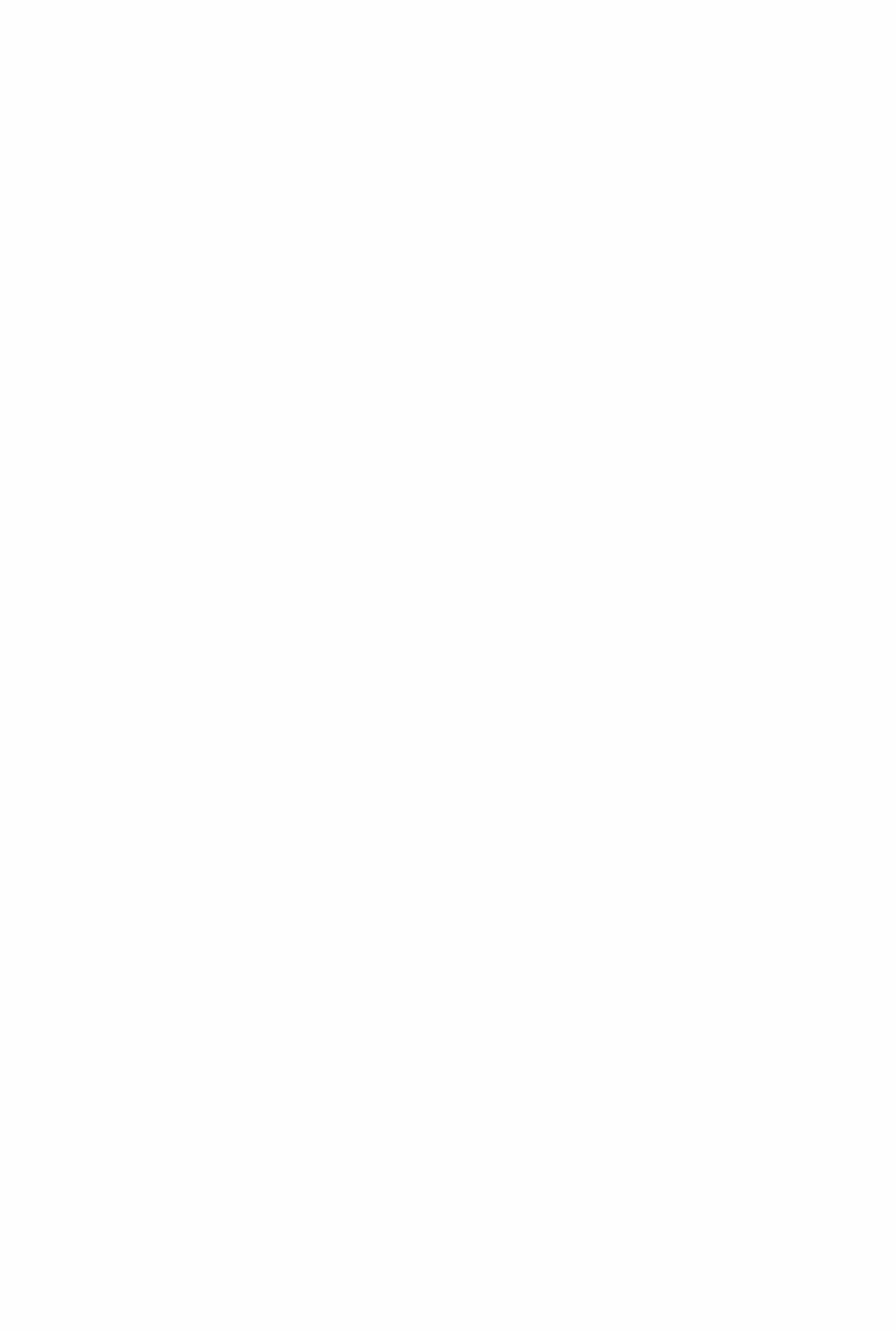
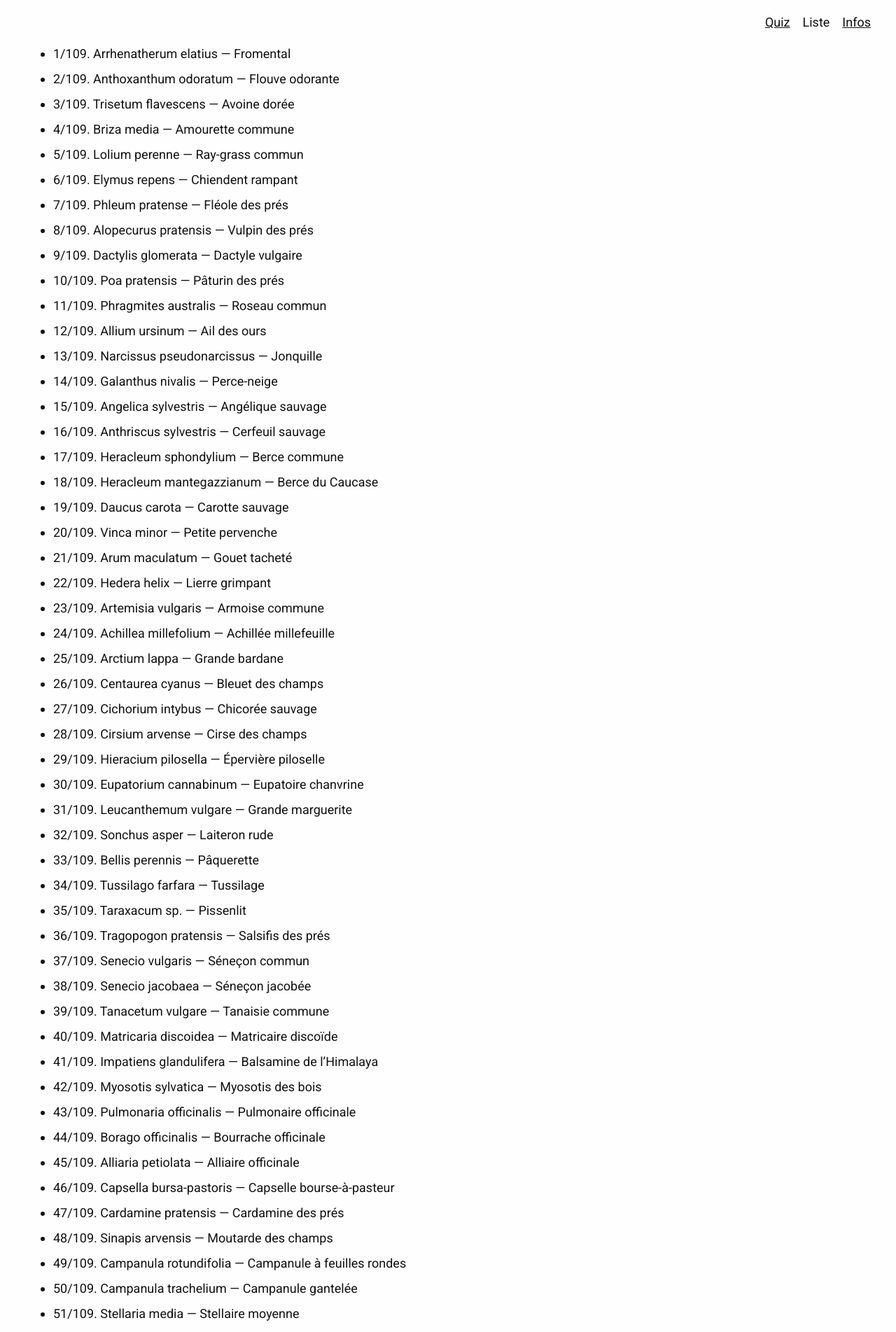
Before and after one commit to raphaellarrinaga/plantquiz, a Nuxt app: page /list in a window 1280 px wide. Before the commit this address had no page. Shown: the top 1903 px of the page at 70% size. Before the commit the page ends 800 px from the top, so only its background shows below. Built offline with nearby package versions, Linux system fonts and the light colour scheme.

Commit message:
Add list. Add random and reveal

```diff
--- a/app/assets/data/plants.json
+++ b/app/assets/data/plants.json
@@ -1,6 +1,6 @@
 [
   {
-    "botanicalName": "Arrhenatherum elatius",
+    "scientificName": "Arrhenatherum elatius",
     "vernacularName": "Fromental",
     "family": "Poaceae",
     "exotic": false,
@@ -18,7 +18,7 @@
     ]
   },
   {
-    "botanicalName": "Anthoxanthum odoratum",
+    "scientificName": "Anthoxanthum odoratum",
     "vernacularName": "Flouve odorante",
     "family": "Poaceae",
     "exotic": false,
@@ -36,7 +36,7 @@
     ]
   },
   {
-    "botanicalName": "Trisetum flavescens",
+    "scientificName": "Trisetum flavescens",
     "vernacularName": "Avoine dorée",
     "family": "Poaceae",
     "exotic": false,
@@ -54,7 +54,7 @@
     ]
   },
   {
-    "botanicalName": "Briza media",
+    "scientificName": "Briza media",
     "vernacularName": "Amourette commune",
     "family": "Poaceae",
     "exotic": false,
@@ -68,7 +68,7 @@
     "interest": "Graminée vivace élégante aux épillets pendants, typique des prairies maigres et très appréciée en gestion extensive."
   },
   {
-    "botanicalName": "Lolium perenne",
+    "scientificName": "Lolium perenne",
     "vernacularName": "Ray-grass commun",
     "family": "Poaceae",
     "exotic": false,
@@ -82,7 +82,7 @@
     "interest": "Graminée très commune et résistante au piétinement, largement utilisée en prairies pâturées et pelouses."
   },
   {
-    "botanicalName": "Elymus repens",
+    "scientificName": "Elymus repens",
     "vernacularName": "Chiendent rampant",
     "family": "Poaceae",
     "exotic": false,
@@ -96,7 +96,7 @@
     "interest": "Graminée vivace très compétitive à rhizomes traçants, colonisant rapidement les sols perturbés et agricoles."
   },
   {
-    "botanicalName": "Phleum pratense",
+    "scientificName": "Phleum pratense",
     "vernacularName": "Fléole des prés",
     "family": "Poaceae",
     "exotic": false,
@@ -110,7 +110,7 @@
     "interest": "Graminée vivace fourragère de grande qualité, caractéristique des prairies permanentes bien gérées."
   },
   {
-    "botanicalName": "Alopecurus pratensis",
+    "scientificName": "Alopecurus pratensis",
     "vernacularName": "Vulpin des prés",
     "family": "Poaceae",
     "exotic": false,
@@ -124,7 +124,7 @@
     "interest": "Graminée vivace des prairies humides à fraîches, indicatrice de sols riches et souvent inondables."
   },
   {
-    "botanicalName": "Dactylis glomerata",
+    "scientificName": "Dactylis glomerata",
     "vernacularName": "Dactyle vulgaire",
     "family": "Poaceae",
     "exotic": false,
@@ -138,7 +138,7 @@
     "interest": "Graminée vivace robuste et productive, tolérant bien la sécheresse et largement utilisée en prairies."
   },
   {
-    "botanicalName": "Poa pratensis",
+    "scientificName": "Poa pratensis",
     "vernacularName": "Pâturin des prés",
     "family": "Poaceae",
     "exotic": false,
@@ -152,7 +152,7 @@
     "interest": "Graminée vivace à rhizomes courts, formant un gazon dense, très répandue dans les prairies et pelouses naturelles."
   },
   {
-    "botanicalName": "Phragmites australis",
+    "scientificName": "Phragmites australis",
     "vernacularName": "Roseau commun",
     "family": "Poaceae",
     "exotic": false,
@@ -166,7 +166,7 @@
     "interest": "Grande graminée des zones humides, structurante pour les roselières, jouant un rôle écologique majeur."
   },
   {
-    "botanicalName": "Allium ursinum",
+    "scientificName": "Allium ursinum",
     "vernacularName": "Ail des ours",
     "family": "Amaryllidaceae",
     "exotic": false,
@@ -180,7 +180,7 @@
     "interest": "Plante forestière printanière des sous-bois frais, comestible et très odorante, indicatrice de sols riches en humus."
   },
   {
-    "botanicalName": "Narcissus pseudonarcissus",
+    "scientificName": "Narcissus pseudonarcissus",
     "vernacularName": "Jonquille",
     "family": "Amaryllidaceae",
     "exotic": false,
@@ -194,7 +194,7 @@
     "interest": "Plante bulbeuse printanière emblématique des prairies et lisières, appréciée pour sa floraison précoce et décorative."
   },
   {
-    "botanicalName": "Galanthus nivalis",
+    "scientificName": "Galanthus nivalis",
     "vernacularName": "Perce-neige",
     "family": "Amaryllidaceae",
     "exotic": false,
@@ -208,7 +208,7 @@
     "interest": "Plante bulbeuse très précoce des sous-bois, annonçant la fin de l’hiver, tolérant le froid et les sols frais."
   },
   {
-    "botanicalName": "Angelica sylvestris",
+    "scientificName": "Angelica sylvestris",
     "vernacularName": "Angélique sauvage",
     "family": "Apiaceae",
     "exotic": false,
@@ -222,7 +222,7 @@
     "interest": "Grande plante vivace des milieux frais et humides, très mellifère, jouant un rôle important pour les insectes pollinisateurs."
   },
   {
-    "botanicalName": "Anthriscus sylvestris",
+    "scientificName": "Anthriscus sylvestris",
     "vernacularName": "Cerfeuil sauvage",
     "family": "Apiaceae",
     "exotic": false,
@@ -236,7 +236,7 @@
     "interest": "Plante commune des bords de chemins et prairies, à croissance rapide, floraison printanière abondante et nectarifère."
   },
   {
-    "botanicalName": "Heracleum sphondylium",
+    "scientificName": "Heracleum sphondylium",
     "vernacularName": "Berce commune",
     "family": "Apiaceae",
     "exotic": false,
@@ -250,7 +250,7 @@
     "interest": "Grande vivace des prairies et lisières, très attractive pour les insectes, mais pouvant être confondue avec des espèces toxiques."
   },
   {
-    "botanicalName": "Heracleum mantegazzianum",
+    "scientificName": "Heracleum mantegazzianum",
     "vernacularName": "Berce du Caucase",
     "family": "Apiaceae",
     "exotic": true,
@@ -264,7 +264,7 @@
     "interest": "Espèce exotique invasive très vigoureuse, phototoxique, colonisant rapidement les berges et représentant un risque sanitaire."
   },
   {
-    "botanicalName": "Daucus carota",
+    "scientificName": "Daucus carota",
     "vernacularName": "Carotte sauvage",
     "family": "Apiaceae",
     "exotic": false,
@@ -278,7 +278,7 @@
     "interest": "Plante bisannuelle des prairies sèches et talus, ancêtre de la carotte cultivée, très appréciée des pollinisateurs."
   },
   {
-    "botanicalName": "Vinca minor",
+    "scientificName": "Vinca minor",
     "vernacularName": "Petite pervenche",
     "family": "Apocynaceae",
     "exotic": false,
@@ -292,7 +292,7 @@
     "interest": "Vivace couvre-sol persistante des sous-bois, appréciée pour sa floraison printanière et sa bonne tolérance à l’ombre."
   },
   {
-    "botanicalName": "Arum maculatum",
+    "scientificName": "Arum maculatum",
     "vernacularName": "Gouet tacheté",
     "family": "Araceae",
     "exotic": false,
@@ -306,7 +306,7 @@
     "interest": "Plante de sous-bois frais reconnaissable à son inflorescence en spadice, toxique mais écologiquement intéressante."
   },
   {
-    "botanicalName": "Hedera helix",
+    "scientificName": "Hedera helix",
     "vernacularName": "Lierre grimpant",
     "family": "Araliaceae",
     "exotic": false,
@@ -320,7 +320,7 @@
     "interest": "Plante ligneuse persistante majeure pour la biodiversité, floraison tardive mellifère et abri pour de nombreuses espèces."
   },
   {
-    "botanicalName": "Artemisia vulgaris",
+    "scientificName": "Artemisia vulgaris",
     "vernacularName": "Armoise commune",
     "family": "Asteraceae",
     "exotic": false,
@@ -334,7 +334,7 @@
     "interest": "Vivace robuste des friches et bords de chemins, plante aromatique traditionnelle aux usages médicinaux anciens."
   },
   {
-    "botanicalName": "Achillea millefolium",
+    "scientificName": "Achillea millefolium",
     "vernacularName": "Achillée millefeuille",
     "family": "Asteraceae",
     "exotic": false,
@@ -348,7 +348,7 @@
     "interest": "Vivace très commune des prairies, résistante à la sécheresse, mellifère et largement utilisée en phytothérapie."
   },
   {
-    "botanicalName": "Arctium lappa",
+    "scientificName": "Arctium lappa",
     "vernacularName": "Grande bardane",
     "family": "Asteraceae",
     "exotic": false,
@@ -362,7 +362,7 @@
     "interest": "Grande bisannuelle des sols riches, reconnaissable à ses capitules crochus et utilisée en phytothérapie."
   },
   {
-    "botanicalName": "Centaurea cyanus",
+    "scientificName": "Centaurea cyanus",
     "vernacularName": "Bleuet des champs",
     "family": "Asteraceae",
     "exotic": false,
@@ -376,7 +376,7 @@
     "interest": "Plante annuelle emblématique des cultures céréalières, très décorative et favorable aux insectes pollinisateurs."
   },
   {
-    "botanicalName": "Cichorium intybus",
+    "scientificName": "Cichorium intybus",
     "vernacularName": "Chicorée sauvage",
     "family": "Asteraceae",
     "exotic": false,
@@ -390,7 +390,7 @@
     "interest": "Vivace des bords de routes et friches, reconnaissable à ses fleurs bleues s’ouvrant le matin."
   },
   {
-    "botanicalName": "Cirsium arvense",
+    "scientificName": "Cirsium arvense",
     "vernacularName": "Cirse des champs",
     "family": "Asteraceae",
     "exotic": false,
@@ -404,7 +404,7 @@
     "interest": "Vivace à rhizomes traçants des milieux ouverts, très mellifère mais compétitive, souvent considérée comme adventice."
   },
   {
-    "botanicalName": "Hieracium pilosella",
+    "scientificName": "Hieracium pilosella",
     "vernacularName": "Épervière piloselle",
     "family": "Asteraceae",
     "exotic": false,
@@ -418,7 +418,7 @@
     "interest": "Petite vivace stolonifère des sols secs et pauvres, indicatrice de milieux maigres et ensoleillés."
   },
   {
-    "botanicalName": "Eupatorium cannabinum",
+    "scientificName": "Eupatorium cannabinum",
     "vernacularName": "Eupatoire chanvrine",
     "family": "Asteraceae",
     "exotic": false,
@@ -432,7 +432,7 @@
     "interest": "Grande vivace des milieux humides, très attractive pour les pollinisateurs en fin d’été."
   },
   {
-    "botanicalName": "Leucanthemum vulgare",
+    "scientificName": "Leucanthemum vulgare",
     "vernacularName": "Grande marguerite",
     "family": "Asteraceae",
     "exotic": false,
@@ -446,7 +446,7 @@
     "interest": "Vivace emblématique des prairies, très décorative, résistante et favorable à la biodiversité."
   },
   {
-    "botanicalName": "Sonchus asper",
+    "scientificName": "Sonchus asper",
     "vernacularName": "Laiteron rude",
     "family": "Asteraceae",
     "exotic": false,
@@ -460,7 +460,7 @@
     "interest": "Plante annuelle des sols riches et perturbés, floraison prolongée et source de nectar."
   },
   {
-    "botanicalName": "Bellis perennis",
+    "scientificName": "Bellis perennis",
     "vernacularName": "Pâquerette",
     "family": "Asteraceae",
     "exotic": false,
@@ -474,7 +474,7 @@
     "interest": "Petite vivace très commune des pelouses, floraison longue et grande tolérance au piétinement."
   },
   {
-    "botanicalName": "Tussilago farfara",
+    "scientificName": "Tussilago farfara",
     "vernacularName": "Tussilage",
     "family": "Asteraceae",
     "exotic": false,
@@ -488,7 +488,7 @@
     "interest": "Vivace pionnière à floraison très précoce, colonisant les sols nus et instables."
   },
   {
-    "botanicalName": "Taraxacum sp.",
+    "scientificName": "Taraxacum sp.",
     "vernacularName": "Pissenlit",
     "family": "Asteraceae",
     "exotic": false,
@@ -502,7 +502,7 @@
     "interest": "Vivace très commune aux usages alimentaires et médicinaux, ressource importante pour les pollinisateurs."
   },
   {
-    "botanicalName": "Tragopogon pratensis",
+    "scientificName": "Tragopogon pratensis",
     "vernacularName": "Salsifis des prés",
     "family": "Asteraceae",
     "exotic": false,
@@ -516,7 +516,7 @@
     "interest": "Bisannuelle des prairies, reconnaissable à ses capitules s’ouvrant le matin et à ses fruits plumeux."
   },
   {
-    "botanicalName": "Senecio vulgaris",
+    "scientificName": "Senecio vulgaris",
     "vernacularName": "Séneçon commun",
     "family": "Asteraceae",
     "exotic": false,
@@ -530,7 +530,7 @@
     "interest": "Plante annuelle très commune des sols perturbés, floraison presque continue mais toxique pour le bétail."
   },
   {
-    "botanicalName": "Senecio jacobaea",
+    "scientificName": "Senecio jacobaea",
     "vernacularName": "Séneçon jacobée",
     "family": "Asteraceae",
     "exotic": false,
@@ -544,7 +544,7 @@
     "interest": "Bisannuelle des prairies et friches, toxique pour le bétail mais importante pour certains insectes spécialisés."
   },
   {
-    "botanicalName": "Tanacetum vulgare",
+    "scientificName": "Tanacetum vulgare",
     "vernacularName": "Tanaisie commune",
     "family": "Asteraceae",
     "exotic": false,
@@ -558,7 +558,7 @@
     "interest": "Vivace aromatique robuste des bords de chemins, traditionnellement utilisée comme plante répulsive."
   },
   {
-    "botanicalName": "Matricaria discoidea",
+    "scientificName": "Matricaria discoidea",
     "vernacularName": "Matricaire discoïde",
     "family": "Asteraceae",
     "exotic": false,
@@ -572,7 +572,7 @@
     "interest": "Petite annuelle pionnière des sols piétinés, reconnaissable à ses capitules sans ligules."
   },
   {
-    "botanicalName": "Impatiens glandulifera",
+    "scientificName": "Impatiens glandulifera",
     "vernacularName": "Balsamine de l’Himalaya",
     "family": "Balsaminaceae",
     "exotic": true,
@@ -586,7 +586,7 @@
     "interest": "Espèce exotique invasive des milieux humides, à croissance rapide, concurrençant fortement la flore locale."
   },
   {
-    "botanicalName": "Myosotis sylvatica",
+    "scientificName": "Myosotis sylvatica",
     "vernacularName": "Myosotis des bois",
     "family": "Boraginaceae",
     "exotic": false,
@@ -600,7 +600,7 @@
     "interest": "Plante délicate des milieux frais et ombragés, appréciée pour sa floraison printanière bleu vif."
   },
   {
-    "botanicalName": "Pulmonaria officinalis",
+    "scientificName": "Pulmonaria officinalis",
     "vernacularName": "Pulmonaire officinale",
     "family": "Boraginaceae",
     "exotic": false,
@@ -614,7 +614,7 @@
     "interest": "Vivace de sous-bois appréciée pour sa floraison changeante et son feuillage tacheté décoratif."
   },
   {
-    "botanicalName": "Borago officinalis",
+    "scientificName": "Borago officinalis",
     "vernacularName": "Bourrache officinale",
     "family": "Boraginaceae",
     "exotic": false,
@@ -628,7 +628,7 @@
     "interest": "Plante annuelle mellifère très attractive pour les pollinisateurs, utilisée traditionnellement en cuisine."
   },
   {
-    "botanicalName": "Alliaria petiolata",
+    "scientificName": "Alliaria petiolata",
     "vernacularName": "Alliaire officinale",
     "family": "Brassicaceae",
     "exotic": false,
@@ -642,7 +642,7 @@
     "interest": "Bisannuelle des sous-bois clairs, odeur d’ail caractéristique, comestible et très commune."
   },
   {
-    "botanicalName": "Capsella bursa-pastoris",
+    "scientificName": "Capsella bursa-pastoris",
     "vernacularName": "Capselle bourse-à-pasteur",
     "family": "Brassicaceae",
     "exotic": false,
@@ -656,7 +656,7 @@
     "interest": "Plante annuelle très répandue, floraison quasi continue et forte capacité d’adaptation aux sols perturbés."
   },
   {
-    "botanicalName": "Cardamine pratensis",
+    "scientificName": "Cardamine pratensis",
     "vernacularName": "Cardamine des prés",
     "family": "Brassicaceae",
     "exotic": false,
@@ -670,7 +670,7 @@
     "interest": "Vivace des prairies humides, floraison printanière délicate et indicatrice de sols frais."
   },
   {
-    "botanicalName": "Sinapis arvensis",
+    "scientificName": "Sinapis arvensis",
     "vernacularName": "Moutarde des champs",
     "family": "Brassicaceae",
     "exotic": false,
--- a/app/assets/sass/global.scss
+++ b/app/assets/sass/global.scss
@@ -21,20 +21,13 @@ body {
   background: $page-color;
   box-sizing: border-box;
   color: $text-color;
-  // display: flex;
-  // flex-direction: column;
-  // font-family:'Nunito Sans', sans-serif;
   font-family: 'Roboto', Helvetica, Arial, sans-serif;
   font-optical-sizing: auto;
   margin: 0;
-  // min-height: 100vh;
-  // padding: 5vw 7vw 1vw;
 }
 
-/// Header
+// Header
 .page-header {
-  // align-items: center;
-  // display: flex;
   margin: 1rem 0;
 }
 
@@ -58,7 +51,13 @@ body {
   &:hover {
     text-decoration: none;
   }
+
+  &.router-link-active {
+    text-decoration: none;
+    cursor: default;
+  }
 }
+
 
 // Plant gallery
 .toggle-names-button,
@@ -310,3 +309,11 @@ body {
     text-decoration: underline;
   }
 }
+
+.plants-list {
+  margin-bottom: 2rem;
+
+  li {
+    margin-bottom: .5rem;
+  }
+}
--- a/app/components/MainNavigation.vue
+++ b/app/components/MainNavigation.vue
@@ -4,6 +4,11 @@
       <li class="nav-list__item">
         <NuxtLink to="/" class="nav-list__link">
           Quiz
+        </NuxtLink>
+      </li>
+      <li class="nav-list__item">
+        <NuxtLink to="/list" class="nav-list__link">
+          Liste
         </NuxtLink>
       </li>
       <li class="nav-list__item">
--- /dev/null
+++ b/app/pages/list.vue
@@ -0,0 +1,25 @@
+<template>
+  <div class="page">
+    <header class="page-header">
+      <MainNavigation/>
+    </header>
+
+
+    <ul v-if="plants.length" class="plants-list">
+      <li
+        v-for="(item, index) in plants"
+        :key="item.id">
+        {{ index + 1 }}/{{ plants.length }}. {{ item.scientificName }} — {{ item.vernacularName }}
+      </li>
+    </ul>
+
+    <section v-else class="empty-state">
+      <p>Aucune plante trouvée pour le moment.</p>
+    </section>
+
+  </div>
+</template>
+
+<script setup>
+import plants from '~/assets/data/plants.json'
+</script>
```
Also changed, not shown: app/components/Plant.vue (+10 -25 lines), app/pages/index.vue (+33 -7 lines), app/pages/infos.vue (+6 -3 lines).
